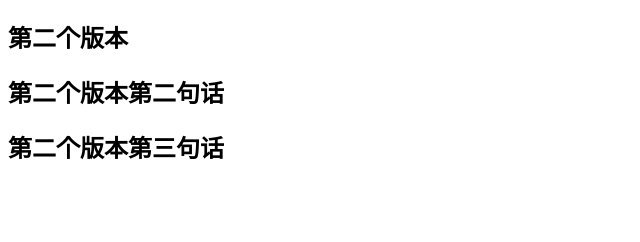
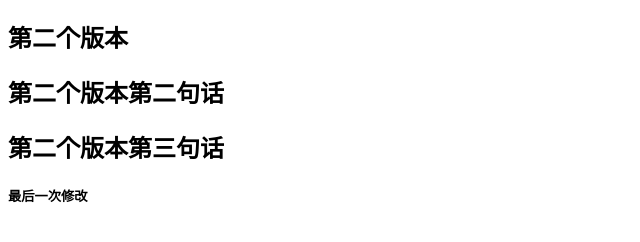
Before and after one commit to jinchangmingddd/jcm, a plain HTML site: page index.html in a window 1280 px wide. Shown: the part 70-312 px from the top of the page, without its empty margins (0-640 px from the left). Drawn offline with Linux system fonts and the light colour scheme.

Commit message:
最后一次修改

```diff
--- a/index.html
+++ b/index.html
@@ -10,5 +10,6 @@
     <h2>第二个版本</h2>
     <h2>第二个版本第二句话</h1>
     <h2>第二个版本第三句话</h1>
+    <h5>最后一次修改</h5>
 </body>
 </html>
```
